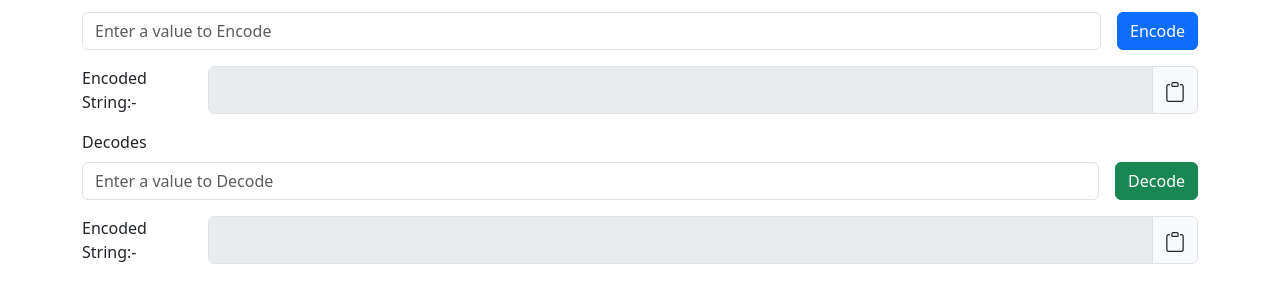
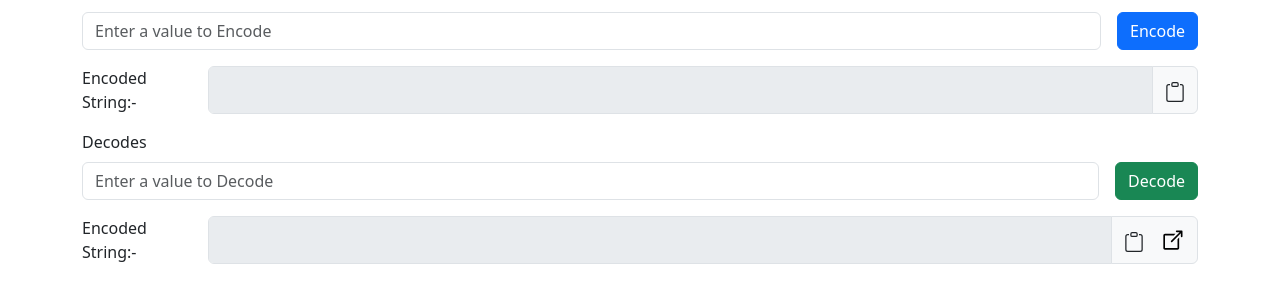
Before and after one commit to abhishekw1/Base64-Decode-and-Encode, a plain HTML site: page docs/index.html in a window 1280 px wide. Both pictures are taken after a click on the button "Decode". Shown: the part 124-426 px from the top of the page. Drawn offline with nearby package versions, Linux system fonts and the light colour scheme.

Commit message:
Added Split Funcinality for link

```diff
--- a/docs/index.html
+++ b/docs/index.html
@@ -2,7 +2,7 @@
 <html lang="en">
   <head>
     <meta charset="UTF-8" />
-    <base href="/Base64-Decode-and-Encode/">
+    <base href="/Base64-Decode-and-Encode/" />
     <meta name="viewport" content="width=device-width, initial-scale=1.0" />
     <title>Base64 Decode and Encode</title>
     <link
@@ -18,6 +18,9 @@
       }
 
       .bi:hover {
+        cursor: pointer;
+      }
+      .link:hover {
         cursor: pointer;
       }
     </style>
@@ -94,7 +97,7 @@
                 disabled
                 readonly
               />
-              <div class="input-group-text">
+              <div class="input-group-text d-flex gap-3">
                 <a id="decodeCopyicon" onclick="onCopy('decode')">
                   <svg
                     xmlns="http://www.w3.org/2000/svg"
@@ -110,6 +113,20 @@
                     <path
                       d="M9.5 1a.5.5 0 0 1 .5.5v1a.5.5 0 0 1-.5.5h-3a.5.5 0 0 1-.5-.5v-1a.5.5 0 0 1 .5-.5h3zm-3-1A1.5 1.5 0 0 0 5 1.5v1A1.5 1.5 0 0 0 6.5 4h3A1.5 1.5 0 0 0 11 2.5v-1A1.5 1.5 0 0 0 9.5 0h-3z"
                     />
+                  </svg>
+                </a>
+                <a id="newTabLink" class="link">
+                  <svg
+                    xmlns="http://www.w3.org/2000/svg"
+                    x="0px"
+                    y="0px"
+                    width="25"
+                    height="25"
+                    viewBox="0 0 30 30"
+                  >
+                    <path
+                      d="M 25.980469 2.9902344 A 1.0001 1.0001 0 0 0 25.869141 3 L 20 3 A 1.0001 1.0001 0 1 0 20 5 L 23.585938 5 L 13.292969 15.292969 A 1.0001 1.0001 0 1 0 14.707031 16.707031 L 25 6.4140625 L 25 10 A 1.0001 1.0001 0 1 0 27 10 L 27 4.1269531 A 1.0001 1.0001 0 0 0 25.980469 2.9902344 z M 6 7 C 4.9069372 7 4 7.9069372 4 9 L 4 24 C 4 25.093063 4.9069372 26 6 26 L 21 26 C 22.093063 26 23 25.093063 23 24 L 23 14 L 23 11.421875 L 21 13.421875 L 21 16 L 21 24 L 6 24 L 6 9 L 14 9 L 16 9 L 16.578125 9 L 18.578125 7 L 16 7 L 14 7 L 6 7 z"
+                    ></path>
                   </svg>
                 </a>
               </div>
@@ -130,7 +147,7 @@
       let decodeOutput = document.getElementById("decodeOutput");
       let decodeCopyicon = document.getElementById("decodeCopyicon");
       function onDecode() {
-        decodeOutput.value = atob(decodeInput.value);
+        decodeOutput.value = atob(decodeInput.value.split('/?r=')[1]);
         decodeCopyicon.style.display = "block";
       }
       function onCopy(value) {
@@ -142,6 +159,11 @@
           navigator.clipboard.writeText(decodeOutput.value);
         }
       }
+      var button = document.getElementById("newTabLink");
+      button.addEventListener("click", function () {
+        var linkUrl = decodeOutput.value;
+        window.open(linkUrl, "_blank");
+      });
     </script>
   </body>
 </html>
```
